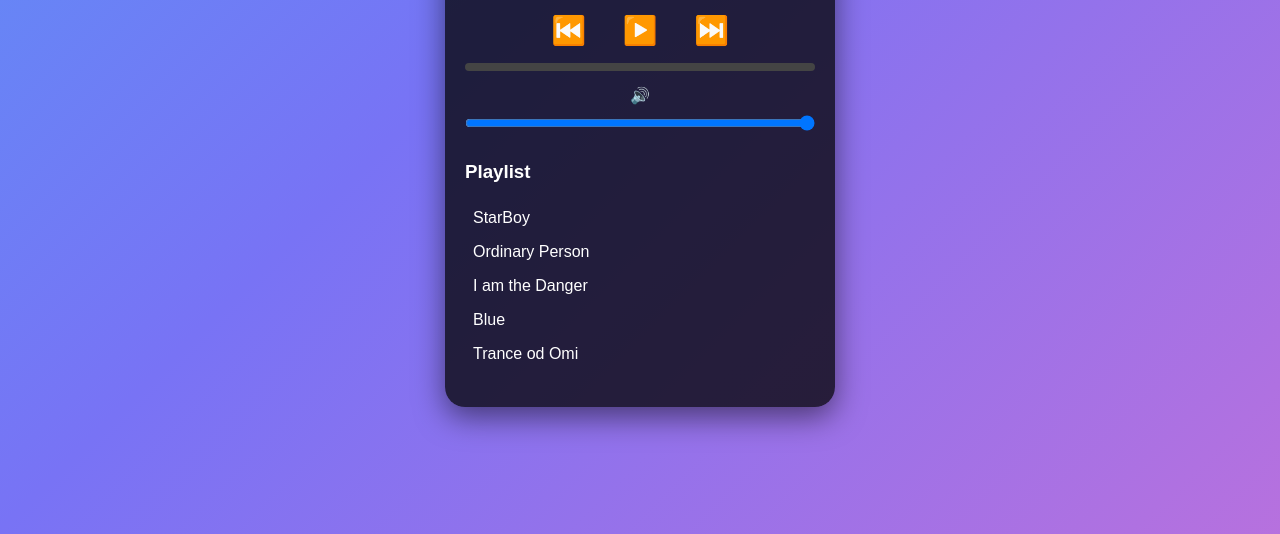
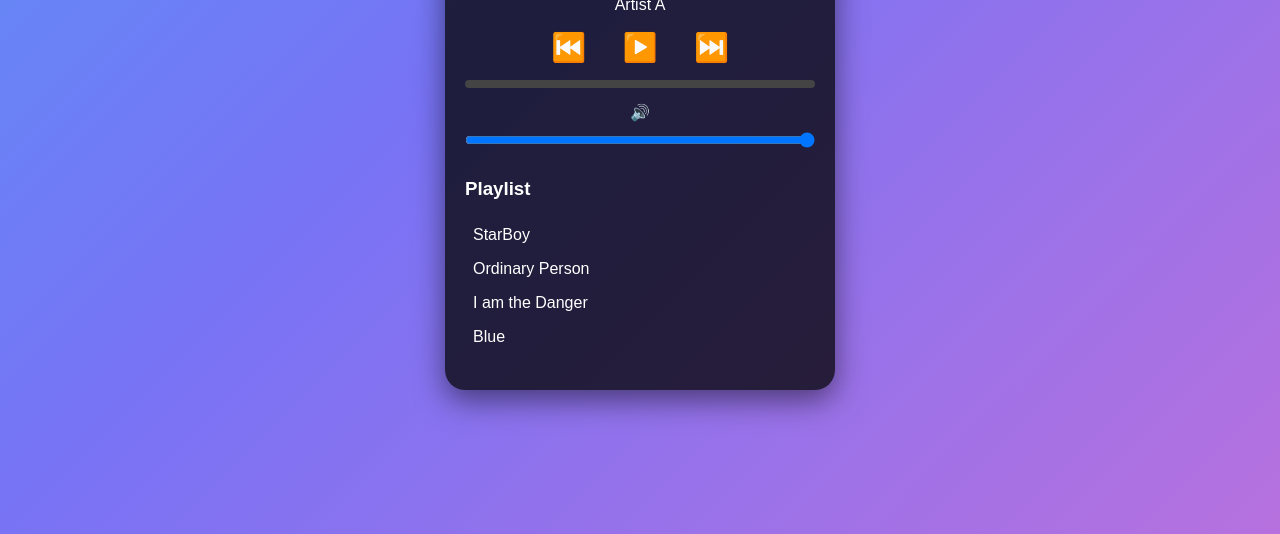
Before and after one commit to Dineshkumar2006471/Music-player, a plain HTML site: page index.html in a window 1280 px wide. Shown: the part 266-800 px from the top of the page. Drawn offline with Linux system fonts and the light colour scheme.

Commit message:
small change

```diff
--- a/index.html
+++ b/index.html
@@ -41,7 +41,7 @@
         <li data-src="songs/song2.mp3" data-title="Song Two" data-artist="Artist B">Ordinary Person</li>
         <li data-src="songs/song3.mp3" data-title="Song Three" data-artist="Artist C">I am the Danger</li>
         <li data-src="songs/song4.mp3" data-title="Song Four" data-artist="Artist C">Blue</li>
-        <li data-src="songs/s" data-title="Song Five" data-artist="Artist C">Trance od Omi</li>
+
       </ul>
     </div>
   </div>
```
